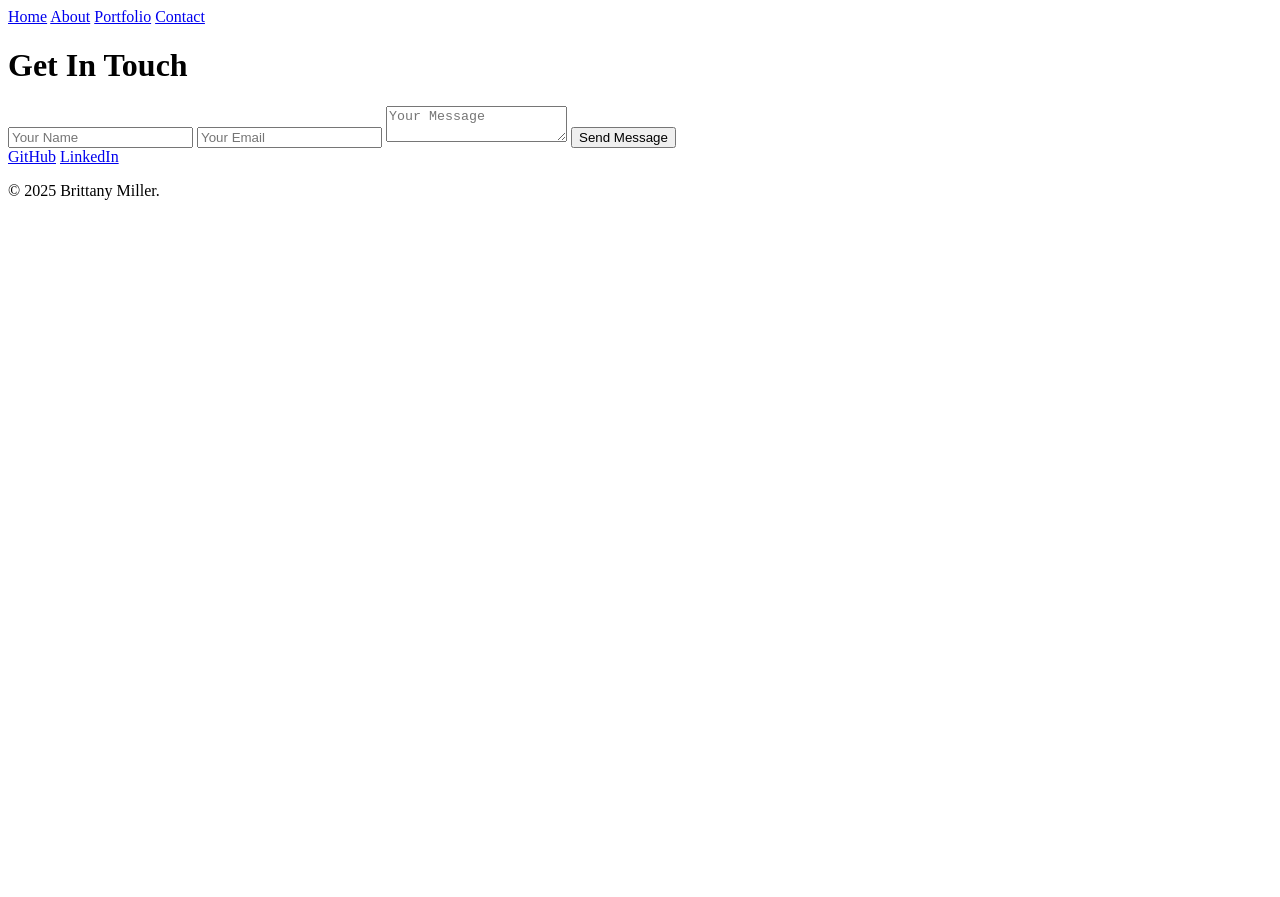
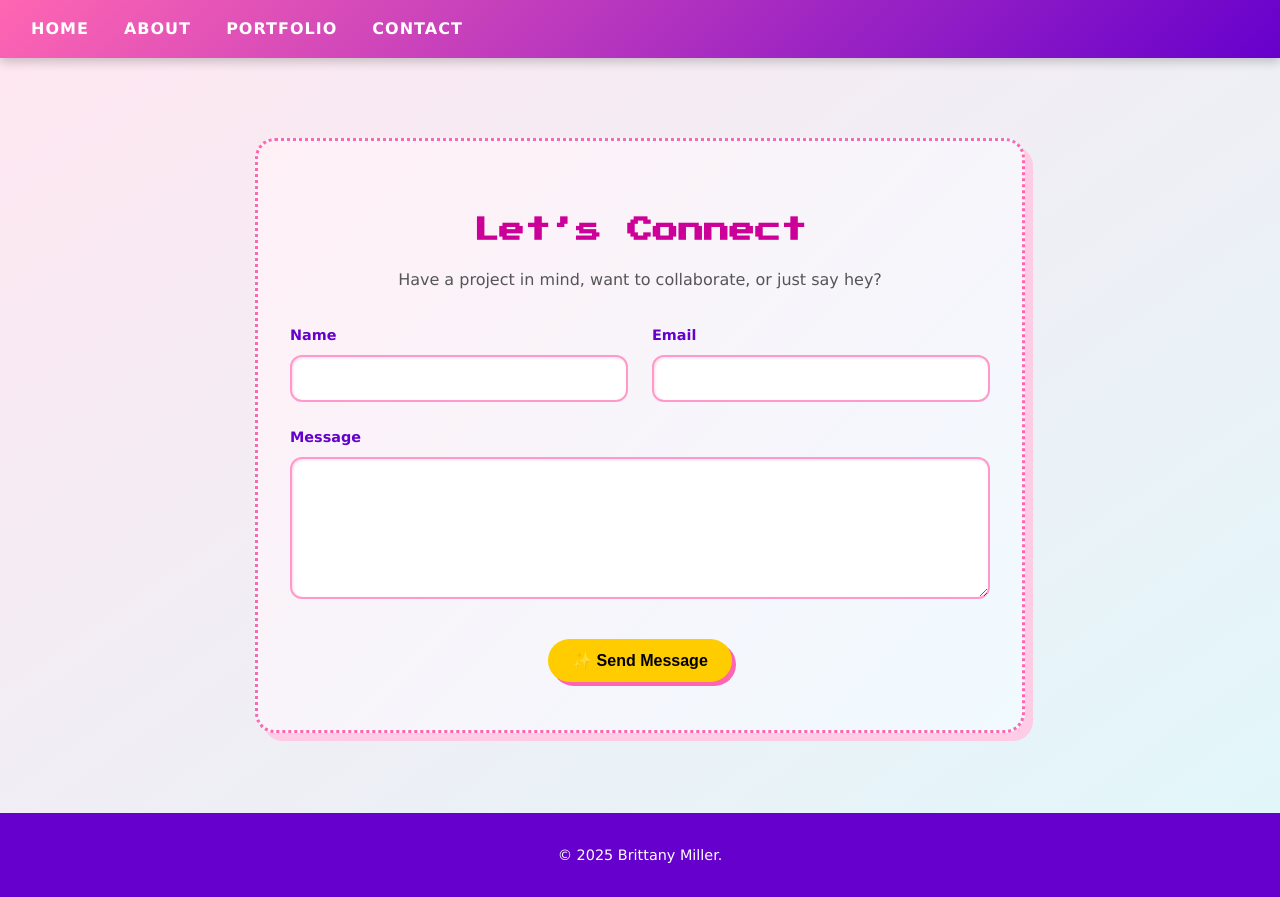
Before and after one commit to bmille85/portfolio, a plain HTML site: page contact.html in a window 1280 px wide. Before the commit the page ends 800 px from the top, so only its background shows below. Drawn offline with Linux system fonts and the light colour scheme.

Commit message:
check-in B

```diff
--- a/contact.html
+++ b/contact.html
@@ -1,9 +1,11 @@
 <!DOCTYPE html>
 <html lang="en">
 <head>
-  <meta charset="UTF-8">
-  <title>Contact Me | Brittany Miller</title>
-  <link rel="stylesheet" href="styles/style.css">
+  <meta charset="UTF-8" />
+  <meta name="viewport" content="width=device-width, initial-scale=1.0"/>
+  <title>Contact | Brittany Miller</title>
+  <link rel="stylesheet" href="style.css" />
+  <link href="https://fonts.googleapis.com/css2?family=Press+Start+2P&family=Montserrat:wght@400;700&display=swap" rel="stylesheet">
 </head>
 <body>
   <header>
@@ -16,18 +18,30 @@
   </header>
 
   <main>
-    <h1>Get In Touch</h1>
-    <form>
-      <input type="text" placeholder="Your Name" required>
-      <input type="email" placeholder="Your Email" required>
-      <textarea placeholder="Your Message"></textarea>
-      <button type="submit" class="btn">Send Message</button>
-    </form>
+    <section class="contact-section">
+  <h1>Let’s Connect</h1>
+  <p>Have a project in mind, want to collaborate, or just say hey?</p>
 
-    <div class="social-links">
-      <a href="https://github.com/yourusername">GitHub</a>
-      <a href="https://linkedin.com/in/yourusername">LinkedIn</a>
+  <form class="contact-form" action="mailto:your-email@example.com" method="POST" enctype="text/plain">
+    <div class="form-group">
+      <label for="name">Name</label>
+      <input type="text" id="name" name="name" required />
     </div>
+
+    <div class="form-group">
+      <label for="email">Email</label>
+      <input type="email" id="email" name="email" required />
+    </div>
+
+    <div class="form-group full-width">
+      <label for="message">Message</label>
+      <textarea id="message" name="message" rows="6" required></textarea>
+    </div>
+
+    <button type="submit" class="btn">✨ Send Message</button>
+  </form>
+</section>
+
   </main>
 
   <footer>
--- /dev/null
+++ b/style.css
@@ -0,0 +1,225 @@
+/* Base styles */
+body {
+  font-family: 'Verdana', 'Arial', sans-serif;
+  background: linear-gradient(to bottom right, #ffe6f0, #e0f7fa);
+  line-height: 1.6;
+  margin: 0;
+  padding: 0;
+  color: #222;
+}
+
+/* Header styles */
+header {
+  background: linear-gradient(135deg, #ff66b2, #6600cc);
+  color: white;
+  padding: 1rem;
+  box-shadow: 0 4px 10px rgba(0, 0, 0, 0.2);
+}
+
+/* Navigation links */
+nav a {
+  color: #fff;
+  margin: 0 15px;
+  text-decoration: none;
+  font-weight: bold;
+  text-transform: uppercase;
+  letter-spacing: 1px;
+}
+
+/* Hero Section (if used) */
+.hero {
+  background: url('images/halftone-bg.png'), radial-gradient(circle, #fffacd, #fcb6f4);
+  background-size: cover;
+  text-align: center;
+  padding: 4rem 1rem;
+  color: #222;
+}
+
+.hero h1 {
+  font-size: 3rem;
+  color: #ff3399;
+  text-shadow: 2px 2px #fff;
+}
+
+/* Button styles */
+.btn {
+  display: inline-block;
+  background: #ffcc00;
+  color: #000;
+  padding: 10px 20px;
+  text-decoration: none;
+  border-radius: 30px;
+  font-weight: bold;
+  box-shadow: 2px 2px 8px rgba(0, 0, 0, 0.3);
+  transition: all 0.3s ease;
+}
+
+.btn:hover {
+  background: #ff66b2;
+  color: #fff;
+}
+
+/* Project grid */
+.project-grid {
+  display: grid;
+  grid-template-columns: repeat(auto-fill, minmax(300px, 1fr));
+  gap: 20px;
+  padding: 2rem;
+}
+
+.project {
+  background: white;
+  border: 2px dashed #ff66b2;
+  border-radius: 15px;
+  padding: 1rem;
+  text-align: center;
+  transition: transform 0.3s ease;
+}
+
+.project:hover {
+  transform: scale(1.05);
+}
+
+.project img {
+  max-width: 100%;
+  border-radius: 10px;
+}
+
+/* Footer */
+footer {
+  text-align: center;
+  padding: 1rem;
+  background: #6600cc;
+  color: white;
+  font-size: 0.9rem;
+}
+
+.contact-section {
+  max-width: 700px;
+  margin: 5rem auto;
+  padding: 3rem 2rem;
+  background: linear-gradient(135deg, #fff0f6, #f0faff);
+  border: 3px dotted #ff66b2;
+  border-radius: 20px;
+  box-shadow: 8px 8px #ffcce6;
+  text-align: center;
+}
+
+.contact-section h1 {
+  font-family: 'Press Start 2P', cursive;
+  font-size: 1.6rem;
+  color: #cc0099;
+  margin-bottom: 1rem;
+}
+
+.contact-section p {
+  font-size: 1rem;
+  color: #555;
+  margin-bottom: 2rem;
+}
+
+.contact-form {
+  display: grid;
+  grid-template-columns: repeat(2, 1fr);
+  gap: 1.5rem;
+  text-align: left;
+}
+
+.contact-form .form-group {
+  display: flex;
+  flex-direction: column;
+}
+
+.contact-form .form-group.full-width {
+  grid-column: span 2;
+}
+
+.contact-form label {
+  font-weight: bold;
+  margin-bottom: 0.5rem;
+  color: #6600cc;
+  font-size: 0.9rem;
+}
+
+.contact-form input,
+.contact-form textarea {
+  padding: 12px;
+  border: 2px solid #ff99cc;
+  border-radius: 12px;
+  font-family: 'Montserrat', sans-serif;
+  font-size: 1rem;
+  background: white;
+  box-shadow: inset 1px 1px 3px #ffd9e6;
+}
+
+.contact-form input:focus,
+.contact-form textarea:focus {
+  outline: none;
+  border-color: #cc0099;
+  box-shadow: 0 0 0 3px #ffccff;
+}
+
+.contact-form .btn {
+  grid-column: span 2;
+  margin-top: 1rem;
+  justify-self: center;
+  background: #ffcc00;
+  color: #000;
+  font-weight: bold;
+  border-radius: 30px;
+  padding: 12px 24px;
+  font-size: 1rem;
+  transition: all 0.3s ease;
+  box-shadow: 4px 4px 0 #ff66b2;
+  border: none;
+  cursor: pointer;
+}
+
+.contact-form .btn:hover {
+  background: #ff66b2;
+  color: white;
+  transform: translateY(-2px);
+}
+main {
+  padding: 0 1.5rem;
+}
+
+/* About Section Container */
+.about-section {
+  max-width: 900px;
+  margin: 5rem auto;
+  padding: 3rem 2rem;
+  background: linear-gradient(145deg, #fff0f6, #e0f7fa);
+  border-radius: 20px;
+  border: 2px dotted #cc0099;
+  box-shadow: 6px 6px #ffcce6;
+  text-align: center;
+  box-sizing: border-box;
+}
+
+/* Ensure text and columns don’t touch the edges on smaller screens */
+.about-columns {
+  display: grid;
+  grid-template-columns: 1fr 1fr;
+  gap: 2rem;
+  margin-top: 2rem;
+  text-align: left;
+}
+
+@media (max-width: 700px) {
+  .about-columns {
+    grid-template-columns: 1fr;
+  }
+
+  .about-section {
+    padding: 2rem 1.2rem;
+  }
+
+  .about-section h1 {
+    font-size: 1.5rem;
+  }
+
+  .resume-btn {
+    width: 100%;
+  }
+}
```
Also changed, not shown: about.html (+26 -11 lines), index.html (+26 -7 lines), portfolio.html (+1 -1 lines).
